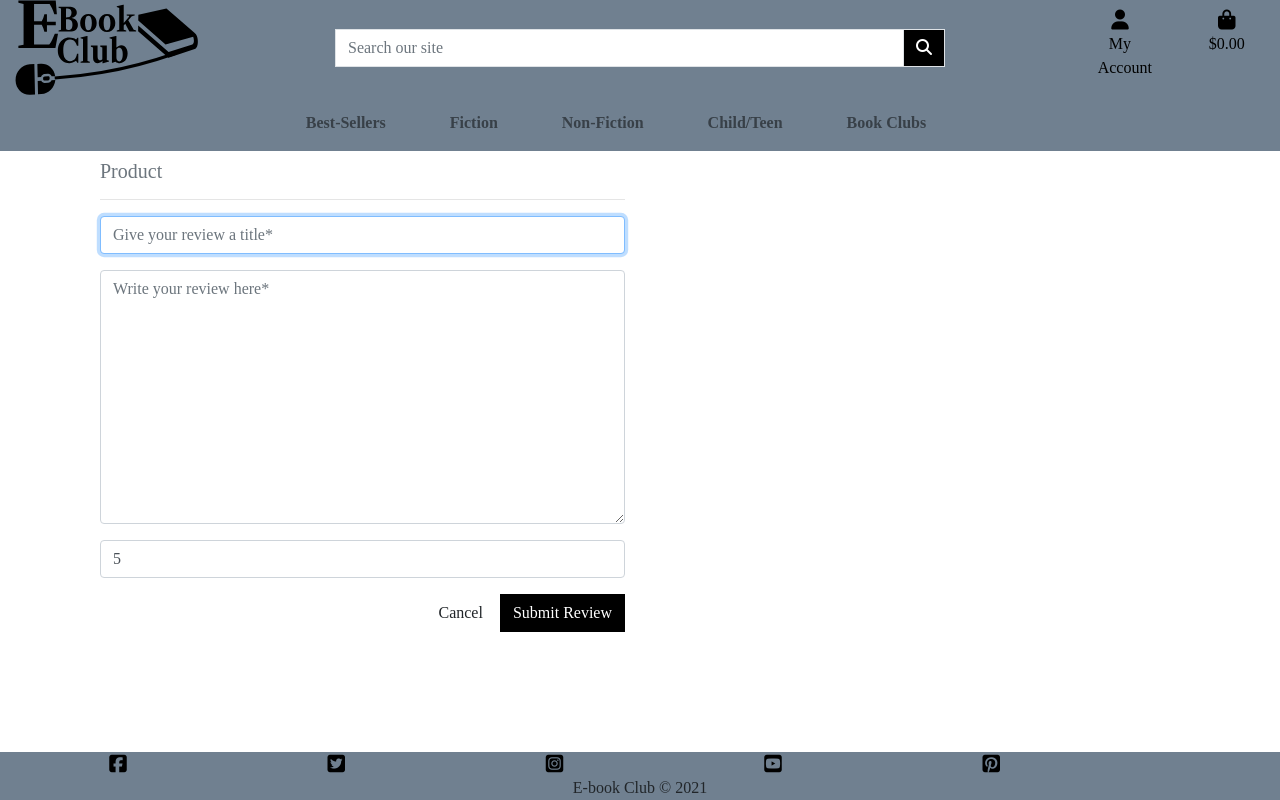
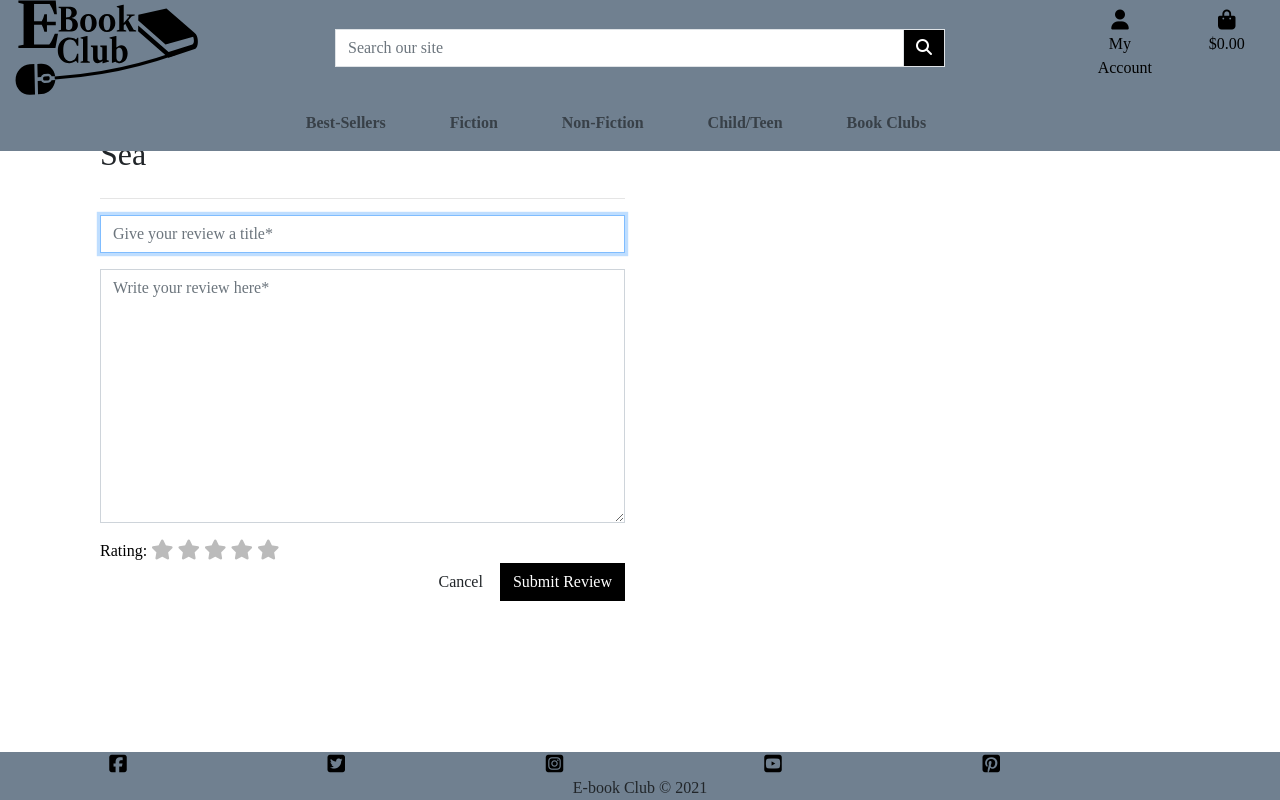
Before and after one commit to j-j-jack/ms4-e-book-club, a Django app: page /review/write_review/10/ in a window 1280 px wide. Run offline with Django 3.2, Linux system fonts and the light colour scheme; the visitor is signed in with stand-in values (Sample User, id 1); data comes from the database, SQL or seed files in the repository; some libraries are stand-ins or nearby versions.

Commit message:
write script for rating with stars

```diff
--- a/reviews/forms.py
+++ b/reviews/forms.py
@@ -23,5 +23,7 @@ class ReviewForm(forms.ModelForm):
         for field in self.fields:
             placeholder = placeholders[field]
             self.fields[field].widget.attrs['placeholder'] = placeholder
-            self.fields[field].widget.attrs['class'] = 'stripe-style-input'
+            self.fields[field].widget.attrs['class'] = 'border-black rounded-0 profile-form-input'
             self.fields[field].label = False
+            if field == 'rating':
+                self.fields[field].widget.attrs['class'] = 'd-none'
--- a/reviews/models.py
+++ b/reviews/models.py
@@ -9,7 +9,7 @@ from django.contrib.auth.models import User
 
 class Review(models.Model):
     # use product.review_set to find reviews for product
-    product = models.ForeignKey(Product, on_delete=models.CASCADE)
+    product = models.ForeignKey(Product, null=True, on_delete=models.CASCADE)
     # use user.review_set to find if user wrote review for specific product
     review_by = models.ForeignKey(User, null=True, on_delete=models.SET_NULL)
     title = CharField(max_length=100, null=False, blank=False)
--- /dev/null
+++ b/reviews/static/reviews/css/reviews.css
@@ -0,0 +1,3 @@
+.star-rating {
+    color: #BBB;
+}
--- /dev/null
+++ b/reviews/static/reviews/js/star-rating.js
@@ -0,0 +1,16 @@
+jQuery(document).ready(function () {
+  jQuery(".star-rating").each(function () {
+    jQuery(this).click(function () {
+      let starValue = jQuery(this).data("star");
+      jQuery("#id_rating").val(starValue);
+      for (let i = 1; i < 6; i++) {
+        currentStar = ".star-" + i;
+        if (i <= starValue) {
+          jQuery(`${currentStar}`).attr("style", "color: yellow");
+        } else {
+          jQuery(`${currentStar}`).attr("style", "color: #BBB");
+        }
+      }
+    });
+  });
+});
--- a/reviews/templates/reviews/write-review.html
+++ b/reviews/templates/reviews/write-review.html
@@ -1,7 +1,13 @@
 {% extends "base.html" %}
 {% load static %}
 
+{% block extra_css %}
+    <link rel="stylesheet" href="{% static 'reviews/css/reviews.css' %}">
+{% endblock %}
 
+{% block extra_js %}
+<script src="{% static 'reviews/js/star-rating.js' %}"></script>
+{% endblock %}
 
 {% block page_header %}
     <div class="container header-container">
@@ -17,8 +23,7 @@
         <div class="row">
             <div class="col-12 col-md-6">
                 <hr>
-                <h2 class="logo-font mb-4">Write a review</h2>
-                <h5 class="text-muted">Product</h5>
+                <h2 class="logo-font mb-4">Write a review for {{ product.name }}</h2>
                 <hr>
             </div>
         </div>
@@ -29,6 +34,14 @@
                     {% csrf_token %}
                     {% for field in form %}
                             {{ field | as_crispy_field }}
+                            {% if field.name == 'rating' %}
+                            <span class='text-black'>Rating: </span>
+                            <i class="star-rating star-1 fas fa-star fa-lg" data-star="1"></i>
+                            <i class="star-rating star-2 fas fa-star fa-lg" data-star="2"></i>
+                            <i class="star-rating star-3 fas fa-star fa-lg" data-star="3"></i>
+                            <i class="star-rating star-4 fas fa-star fa-lg" data-star="4"></i>
+                            <i class="star-rating star-5 fas fa-star fa-lg" data-star="5"></i>
+                            {% endif %}
                     {% endfor %}
                     <div class="text-right">
                         <a class="btn btn-outline-black rounded-0" href="">Cancel</a>
--- a/reviews/views.py
+++ b/reviews/views.py
@@ -13,17 +13,17 @@ def write_review(request, product_id):
     """ Display the user's profile. """
     product = get_object_or_404(Product, pk=product_id)
     if request.method == 'POST':
-        form = ReviewForm(request.POST, instance=product)
+        form = ReviewForm(request.POST)
         if form.is_valid():
-            form.save(commit=False)
-            form.user = request.user
-            form.product = product
-            form.save()
-            messages.success(request, 'Successfully updated product!')
+            instance = form.save(commit=False)
+            instance.review_by = request.user
+            instance.product = product
+            instance.save()
+            messages.success(request, 'Your review was added!')
             return redirect(reverse('product_detail', args=[product.id]))
         else:
             messages.error(request,
-                           ('Failed to update product. '
+                           ('Failed to add review. '
                             'Please ensure the form is valid.'))
     else:
         form = ReviewForm()
--- a/static/css/base.css
+++ b/static/css/base.css
@@ -27,6 +27,10 @@ a>div {
 .btn-black {
     background: black;
     color: white;
+}
+
+.text-black {
+    color: black;
 }
 
 /* header --------------------------------------------------------------------------------------*/
```
